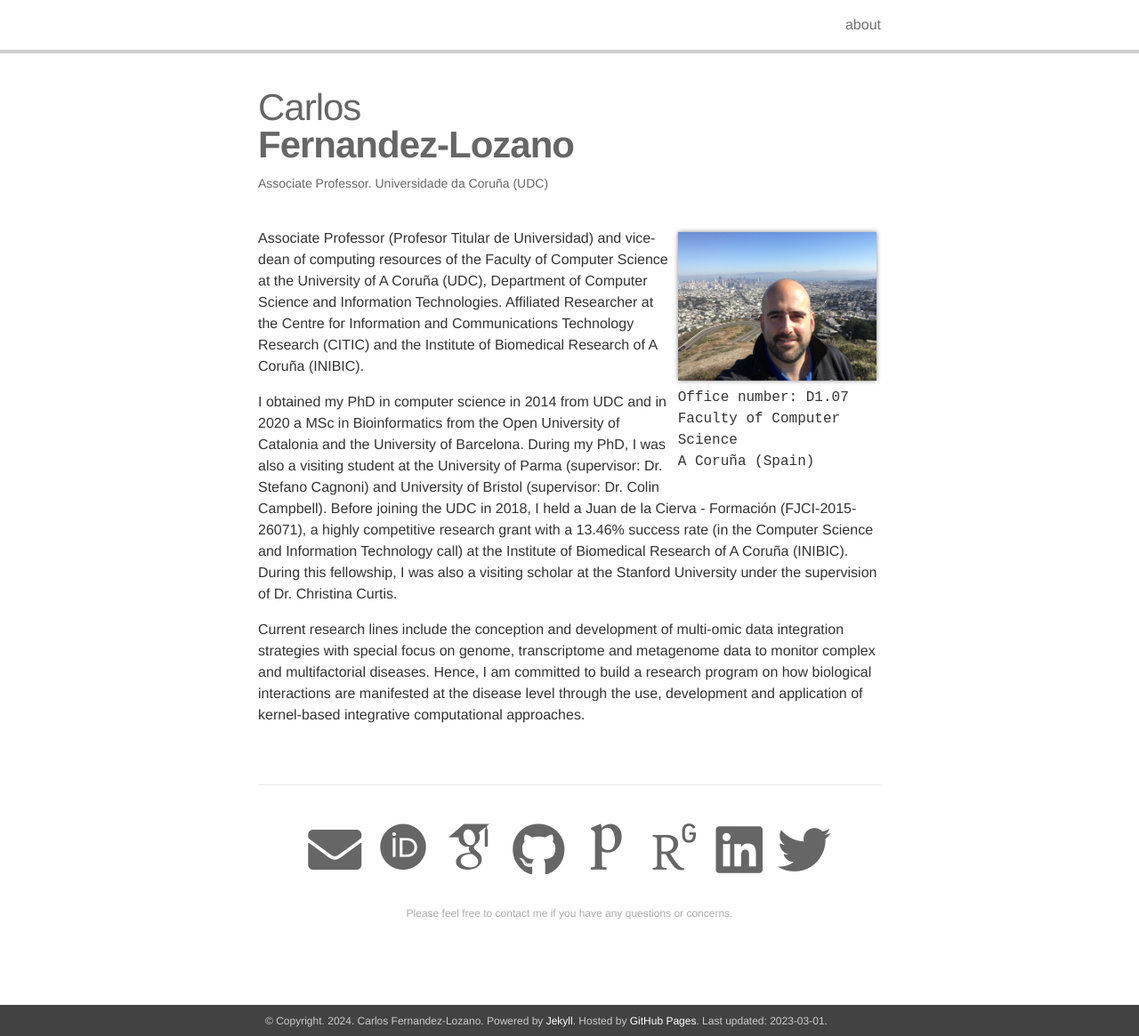
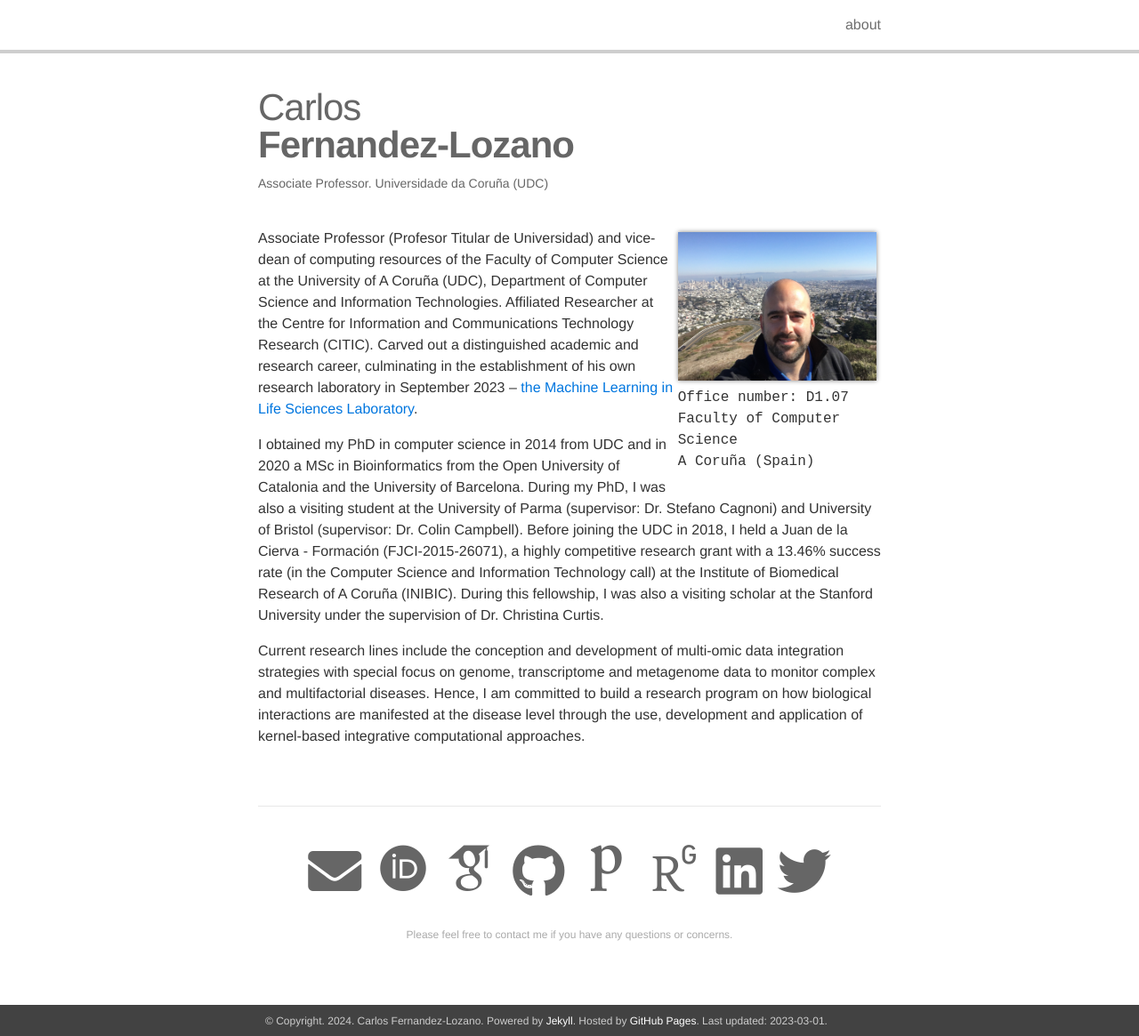
Before and after one commit to cafernandezlo/es_github_cafernandezlo, a Jekyll site: the page built from _pages/about.md, in a window 1280 px wide and 1165 px high. Shown: the whole window at 89% size. Built offline with Jekyll 4.4.1, drawn with Linux system fonts in a browser that asks for light colours; nearby versions of some CDN libraries; some web fonts are replaced.

Commit message:
simple info

```diff
--- a/_pages/about.md
+++ b/_pages/about.md
@@ -17,8 +17,8 @@ social: true
 ---
 
 Associate Professor (Profesor Titular de Universidad) and vice-dean of computing resources of the Faculty of Computer Science at the
-University of A Coruña (UDC), Department of Computer Science and Information Technologies. Affiliated Researcher at the Centre for Information and Communications Technology Research (CITIC) and
-the Institute of Biomedical Research of A Coruña (INIBIC).
+University of A Coruña (UDC), Department of Computer Science and Information Technologies. Affiliated Researcher at the Centre for Information and Communications Technology Research (CITIC). Carved out a distinguished academic and research career, culminating in the establishment of his own research laboratory in September 2023 –
+[the Machine Learning in Life Sciences Laboratory](https://mall-lab.citic.udc.es).
 
 I obtained my PhD in computer science in 2014
 from UDC and in 2020 a MSc in Bioinformatics from the Open University of Catalonia and the University
```
